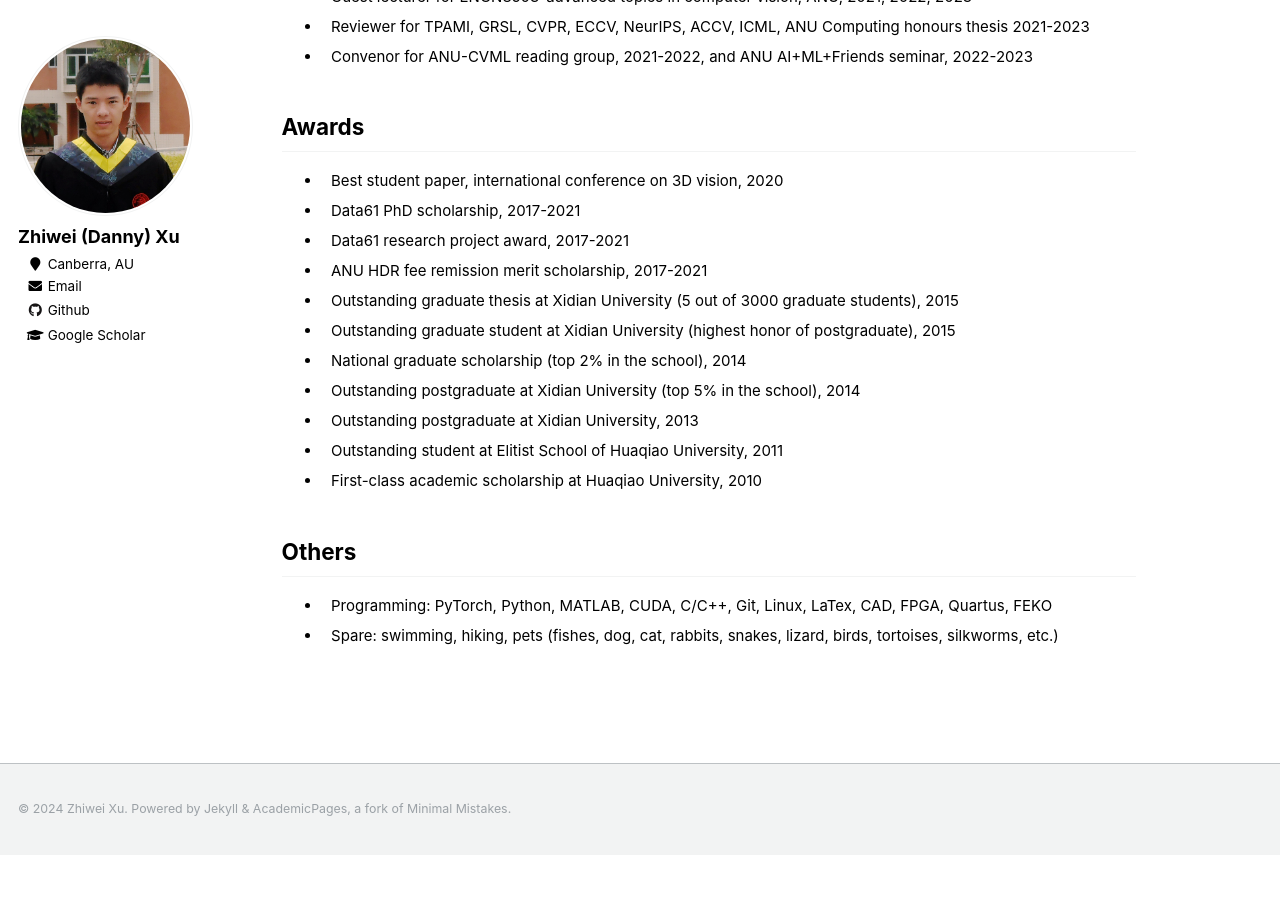
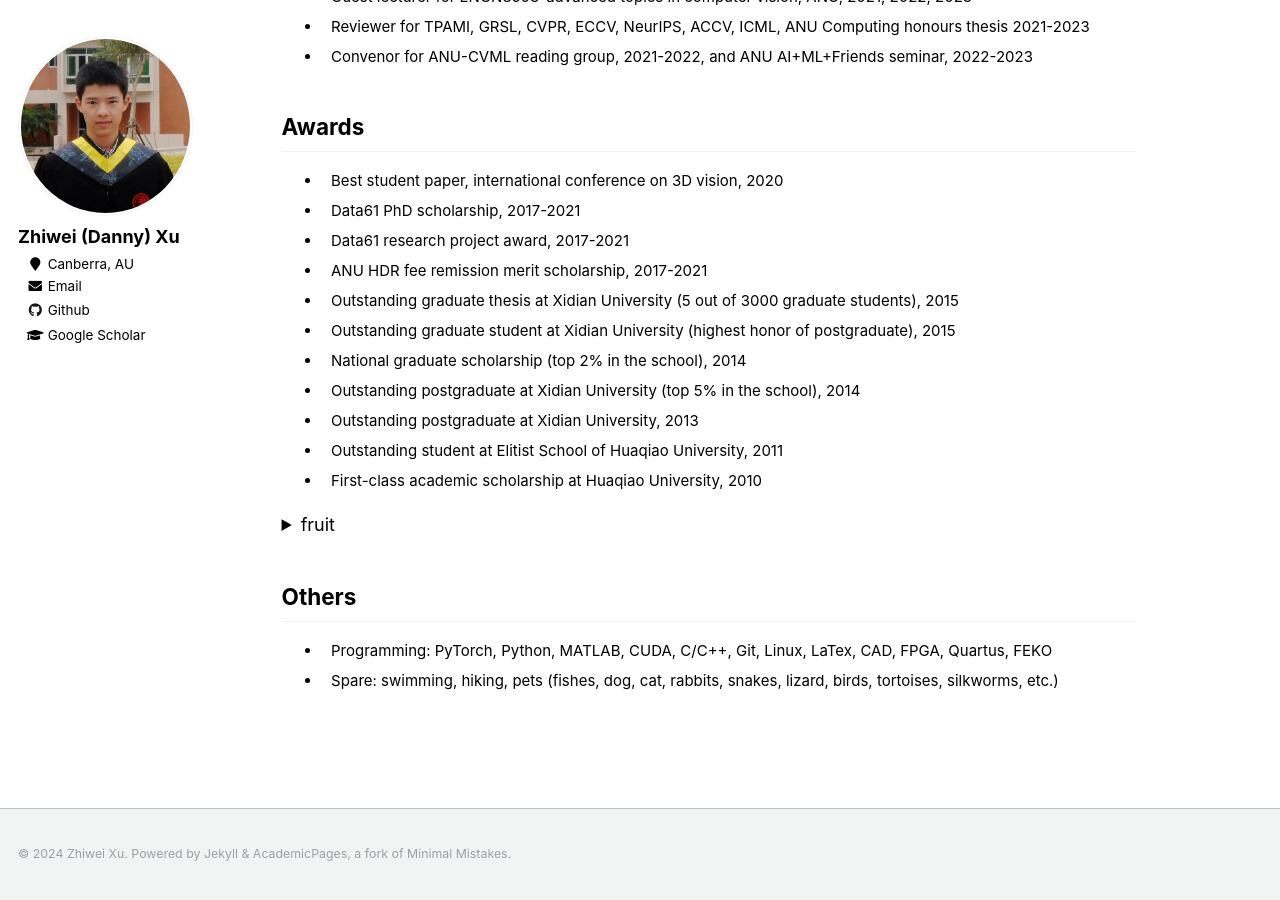
Before and after one commit to zwxu064/zwxu064.github.io, a Jekyll site: the page built from _pages/about.html, in a window 1280 px wide and 900 px high, scrolled down 3150 px. Built offline with Jekyll 4.4.1, drawn with Linux system fonts in a browser that asks for light colours; before the commit the page ends 4005 px from its top, so only the background shows below that.

Commit message:
Update about.html

```diff
--- a/_pages/about.html
+++ b/_pages/about.html
@@ -249,6 +249,20 @@
     <li><div>First-class academic scholarship at Huaqiao University, 2010</div>
   </ul>
 
+<head>
+    <meta charset="UTF-8">
+    <title>details and test</title>
+</head>
+<body>
+    <details>
+        <summary>fruit</summary>
+	<ol>
+	    <li>strawberry</li>
+	    <li>apple</li>
+	</ol>
+    </details>
+</body>
+
 <h2 id="others">Others</h2>
 <ul>
     <li><div>Programming: PyTorch, Python, MATLAB, CUDA, C/C++, Git, Linux, LaTex, CAD, FPGA, Quartus, FEKO</div>
```
